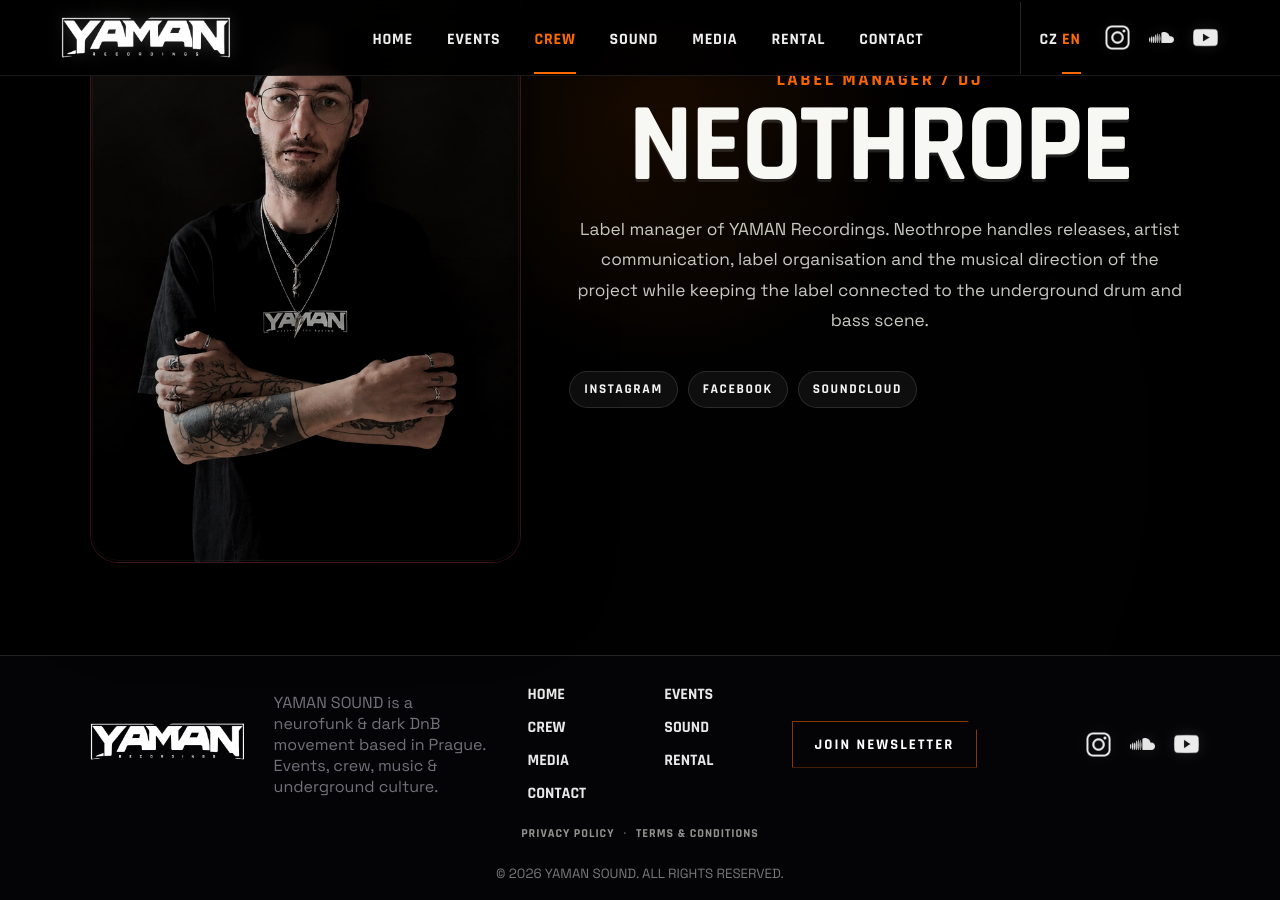
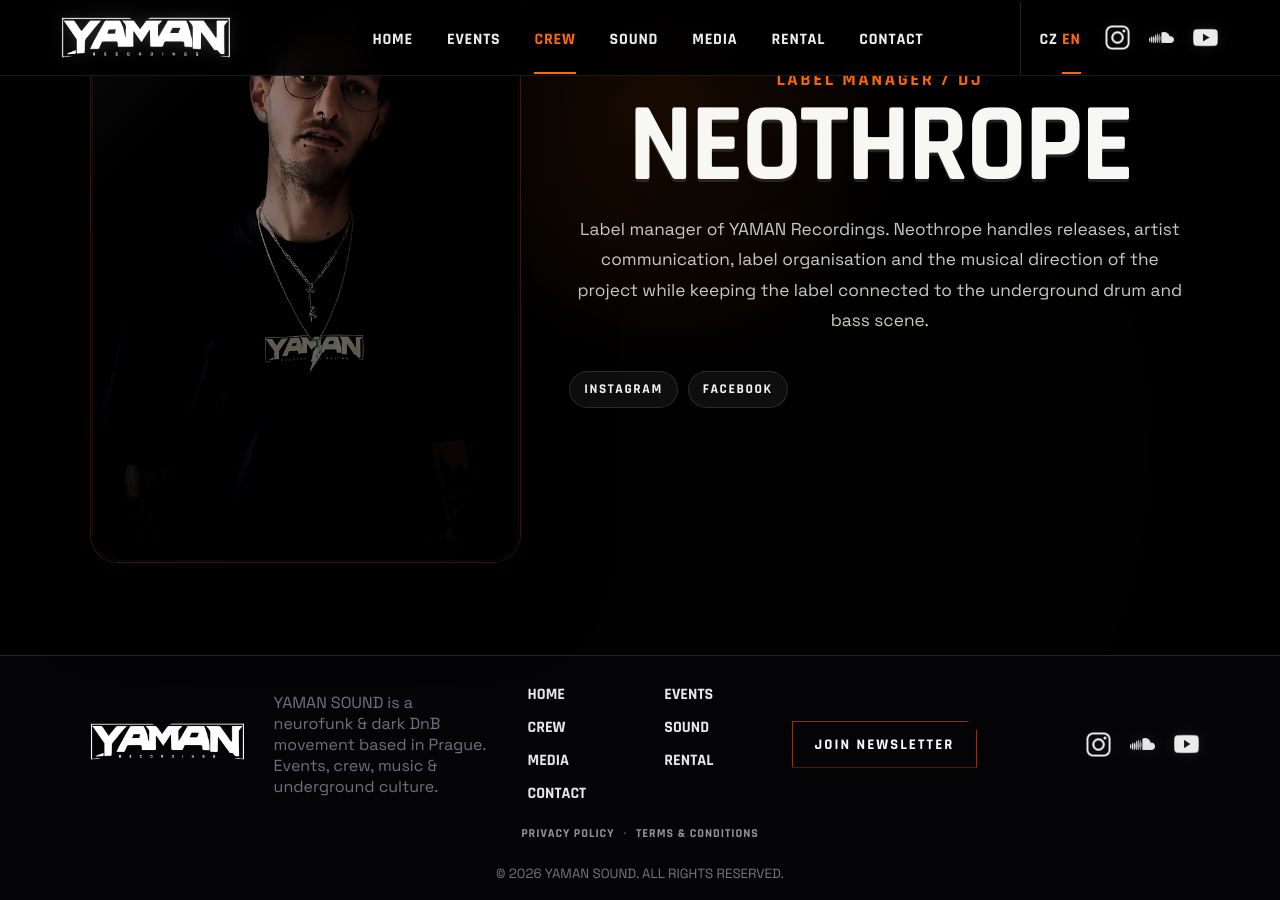
Before and after one commit to xxlopa/yaman-sound.eu, a Jekyll site: the page built from _crew/neothrope.md, in a window 1280 px wide and 900 px high, scrolled down 259 px. Built offline with Jekyll 4.4.1, drawn with Linux system fonts in a browser that asks for light colours.

Commit message:
Update _crew/neothrope.md (via Pages CMS)

```diff
--- a/_crew/neothrope.md
+++ b/_crew/neothrope.md
@@ -2,13 +2,16 @@
 title: Neothrope
 order: 2
 role: Label Manager / DJ
-image: /assets/img/neothrope.webp
+image: /assets/uploads/img0304.webp
 published: true
 preview_cs: Label manager, který drží směr releasů a komunikaci s artisty.
 preview_en: Label manager shaping the release direction and artist communication.
-bio_cs: Label manager YAMAN Recordings. Neothrope řeší releasy, komunikaci s artisty, organizaci labelu a hudební směr projektu, aby YAMAN zůstal napojený na underground drum and bass scénu.
-bio_en: Label manager of YAMAN Recordings. Neothrope handles releases, artist communication, label organisation and the musical direction of the project while keeping the label connected to the underground drum and bass scene.
+bio_cs: Label manager YAMAN Recordings. Neothrope řeší releasy, komunikaci s
+  artisty, organizaci labelu a hudební směr projektu, aby YAMAN zůstal napojený
+  na underground drum and bass scénu.
+bio_en: Label manager of YAMAN Recordings. Neothrope handles releases, artist
+  communication, label organisation and the musical direction of the project
+  while keeping the label connected to the underground drum and bass scene.
 instagram: https://www.instagram.com/neothrope_official/
 facebook: https://www.facebook.com/matjaz.ekselenski
-soundcloud: ''
 ---
```
